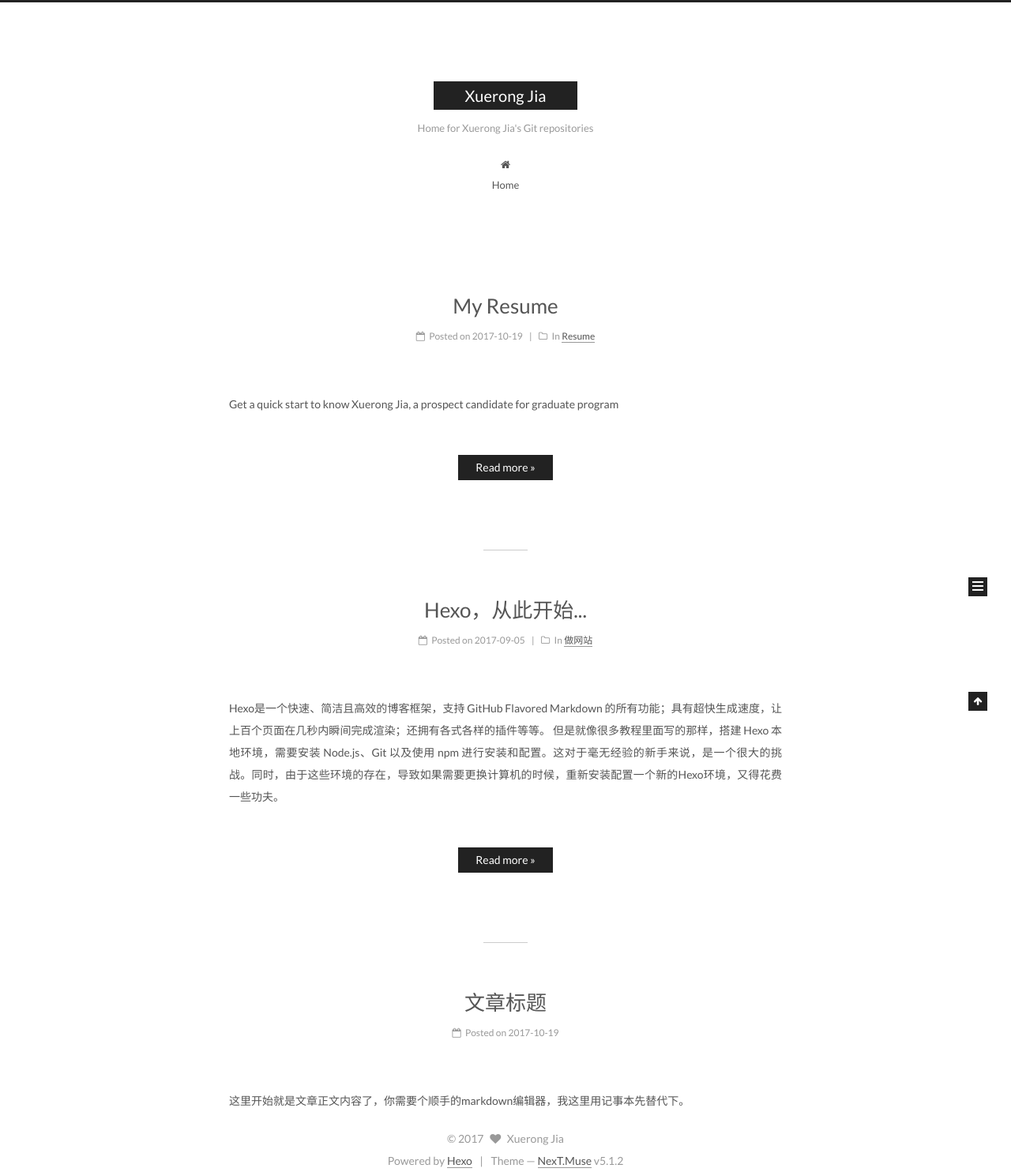
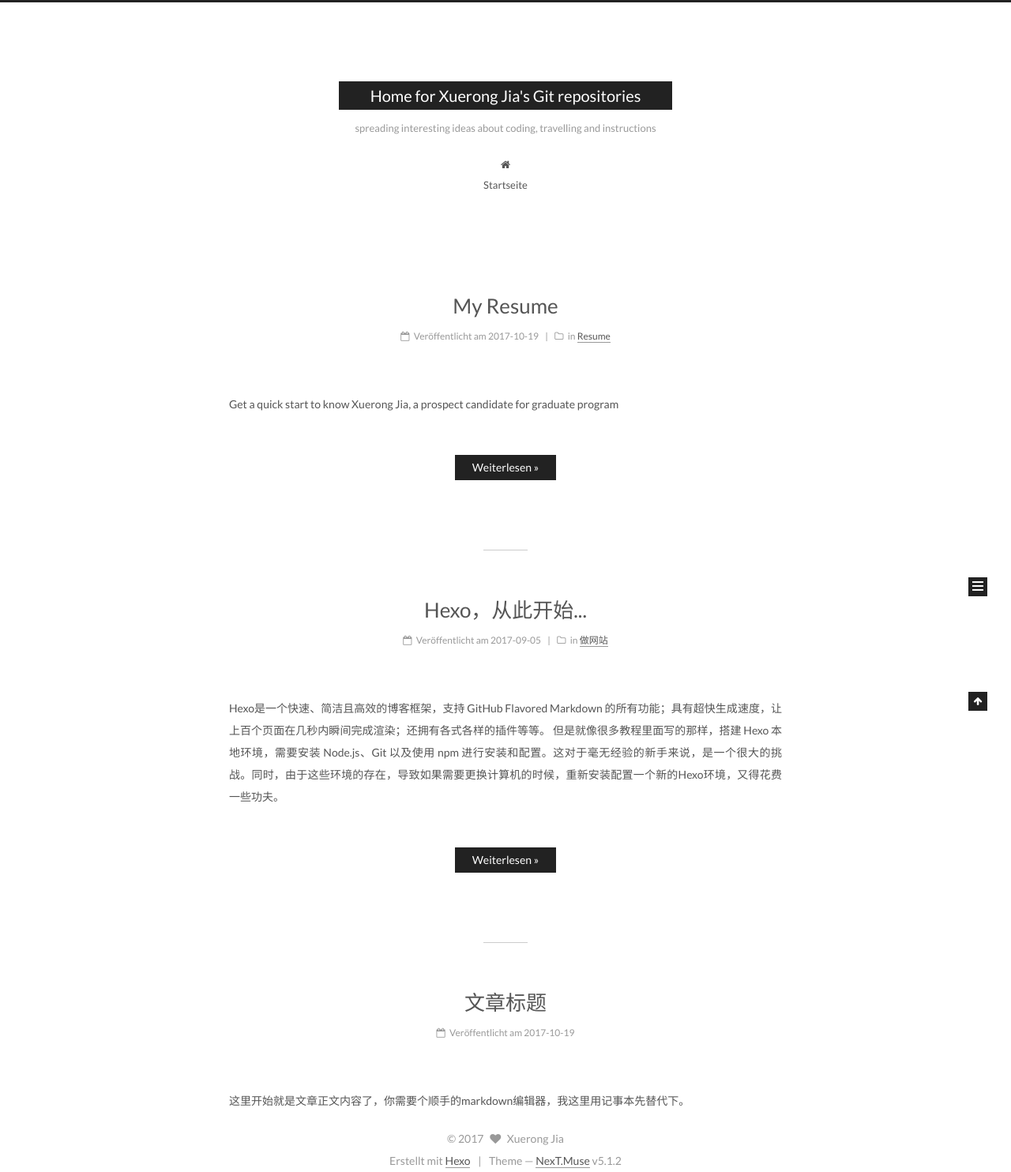
Before and after one commit to sharonJXR/sharonjxr.github.io, a plain HTML site: page index.html in a window 1280 px wide. Shown: the whole page at 79% size. Drawn offline with Linux system fonts and the light colour scheme.

Commit message:
Hexo update

```diff
--- a/css/main.css
+++ b/css/main.css
@@ -1808,7 +1808,7 @@ pre .javascript .function {
   width: 4px;
   height: 4px;
   border-radius: 50%;
-  background: #ffff6c;
+  background: #60ff7c;
 }
 .links-of-blogroll {
   font-size: 13px;
--- a/index.html
+++ b/index.html
@@ -96,12 +96,12 @@
 
 <meta name="description" content="spreading interesting ideas about coding, travelling and instructions">
 <meta property="og:type" content="website">
-<meta property="og:title" content="Xuerong Jia">
+<meta property="og:title" content="Home for Xuerong Jia's Git repositories">
 <meta property="og:url" content="sharonjxr.github.io/index.html">
-<meta property="og:site_name" content="Xuerong Jia">
+<meta property="og:site_name" content="Home for Xuerong Jia's Git repositories">
 <meta property="og:description" content="spreading interesting ideas about coding, travelling and instructions">
 <meta name="twitter:card" content="summary">
-<meta name="twitter:title" content="Xuerong Jia">
+<meta name="twitter:title" content="Home for Xuerong Jia's Git repositories">
 <meta name="twitter:description" content="spreading interesting ideas about coding, travelling and instructions">
 
 
@@ -138,7 +138,7 @@
 
 
 
-  <title>Xuerong Jia</title>
+  <title>Home for Xuerong Jia's Git repositories</title>
 
 
 
@@ -170,12 +170,12 @@
     <div class="custom-logo-site-title">
       <a href="/"  class="brand" rel="start">
         <span class="logo-line-before"><i></i></span>
-        <span class="site-title">Xuerong Jia</span>
+        <span class="site-title">Home for Xuerong Jia's Git repositories</span>
         <span class="logo-line-after"><i></i></span>
       </a>
     </div>
 
-        <p class="site-subtitle">Home for Xuerong Jia's Git repositories</p>
+        <p class="site-subtitle">spreading interesting ideas about coding, travelling and instructions</p>
 
   </div>
 
@@ -200,7 +200,7 @@
 
               <i class="menu-item-icon fa fa-fw fa-home"></i> <br />
 
-            Home
+            Startseite
           </a>
         </li>
 
@@ -246,7 +246,7 @@
     </span>
 
     <span hidden itemprop="publisher" itemscope itemtype="http://schema.org/Organization">
-      <meta itemprop="name" content="Xuerong Jia">
+      <meta itemprop="name" content="Home for Xuerong Jia's Git repositories">
     </span>
 
 
@@ -266,7 +266,7 @@
                 <i class="fa fa-calendar-o"></i>
               </span>
 
-                <span class="post-meta-item-text">Posted on</span>
+                <span class="post-meta-item-text">Veröffentlicht am</span>
 
               <time title="Post created" itemprop="dateCreated datePublished" datetime="2017-10-19T15:23:40+08:00">
                 2017-10-19
@@ -287,7 +287,7 @@
                 <i class="fa fa-folder-o"></i>
               </span>
 
-                <span class="post-meta-item-text">In</span>
+                <span class="post-meta-item-text">in</span>
 
 
                 <span itemprop="about" itemscope itemtype="http://schema.org/Thing">
@@ -333,7 +333,7 @@
           <!--noindex-->
           <div class="post-button text-center">
             <a class="btn" href="/Resume.html">
-              Read more &raquo;
+              Weiterlesen &raquo;
             </a>
           </div>
           <!--/noindex-->
@@ -392,7 +392,7 @@
     </span>
 
     <span hidden itemprop="publisher" itemscope itemtype="http://schema.org/Organization">
-      <meta itemprop="name" content="Xuerong Jia">
+      <meta itemprop="name" content="Home for Xuerong Jia's Git repositories">
     </span>
 
 
@@ -412,7 +412,7 @@
                 <i class="fa fa-calendar-o"></i>
               </span>
 
-                <span class="post-meta-item-text">Posted on</span>
+                <span class="post-meta-item-text">Veröffentlicht am</span>
 
               <time title="Post created" itemprop="dateCreated datePublished" datetime="2017-09-05T15:15:40+08:00">
                 2017-09-05
@@ -433,7 +433,7 @@
                 <i class="fa fa-folder-o"></i>
               </span>
 
-                <span class="post-meta-item-text">In</span>
+                <span class="post-meta-item-text">in</span>
 
 
                 <span itemprop="about" itemscope itemtype="http://schema.org/Thing">
@@ -480,7 +480,7 @@
           <!--noindex-->
           <div class="post-button text-center">
             <a class="btn" href="/hello-world.html">
-              Read more &raquo;
+              Weiterlesen &raquo;
             </a>
           </div>
           <!--/noindex-->
@@ -539,7 +539,7 @@
     </span>
 
     <span hidden itemprop="publisher" itemscope itemtype="http://schema.org/Organization">
-      <meta itemprop="name" content="Xuerong Jia">
+      <meta itemprop="name" content="Home for Xuerong Jia's Git repositories">
     </span>
 
 
@@ -559,7 +559,7 @@
                 <i class="fa fa-calendar-o"></i>
               </span>
 
-                <span class="post-meta-item-text">Posted on</span>
+                <span class="post-meta-item-text">Veröffentlicht am</span>
 
               <time title="Post created" itemprop="dateCreated datePublished" datetime="2017-10-19T14:36:16+08:00">
                 2017-10-19
@@ -684,7 +684,7 @@
             <div class="site-state-item site-state-posts">
               <a href="/">
                 <span class="site-state-item-count">3</span>
-                <span class="site-state-item-name">posts</span>
+                <span class="site-state-item-name">Artikel</span>
               </a>
             </div>
 
@@ -695,7 +695,7 @@
             <div class="site-state-item site-state-categories">
 
                 <span class="site-state-item-count">2</span>
-                <span class="site-state-item-name">categories</span>
+                <span class="site-state-item-name">Kategorien</span>
 
             </div>
 
@@ -706,7 +706,7 @@
             <div class="site-state-item site-state-tags">
 
                 <span class="site-state-item-count">4</span>
-                <span class="site-state-item-name">tags</span>
+                <span class="site-state-item-name">Tags</span>
 
             </div>
 
@@ -757,7 +757,7 @@
 </div>
 
 
-  <div class="powered-by">Powered by <a class="theme-link" href="https://hexo.io">Hexo</a></div>
+  <div class="powered-by">Erstellt mit  <a class="theme-link" href="https://hexo.io">Hexo</a></div>
 
   <span class="post-meta-divider">|</span>
 
```
Also changed, not shown: Resume.html (+14 -14 lines), archives/2017/index.html (+12 -12 lines), archives/index.html (+12 -12 lines), categories/Resume/index.html (+12 -12 lines), categories/做网站/index.html (+12 -12 lines), hello-world.html (+14 -14 lines), tags/GoodHexo/index.html (+11 -11 lines), tags/Hexo/index.html (+11 -11 lines), tags/Resume/index.html (+11 -11 lines), tags/博客建站/index.html (+11 -11 lines), test.html (+11 -11 lines).
